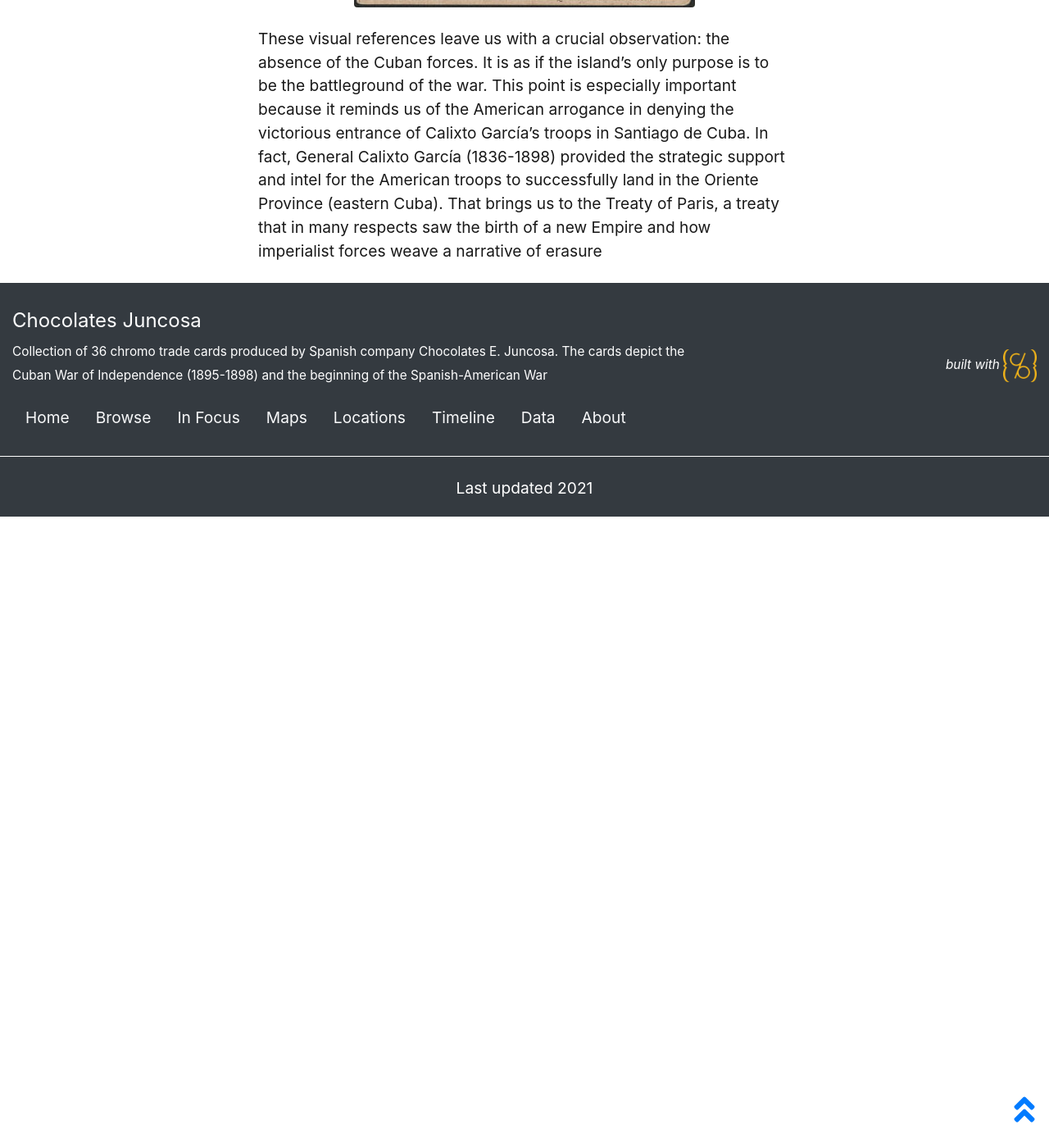
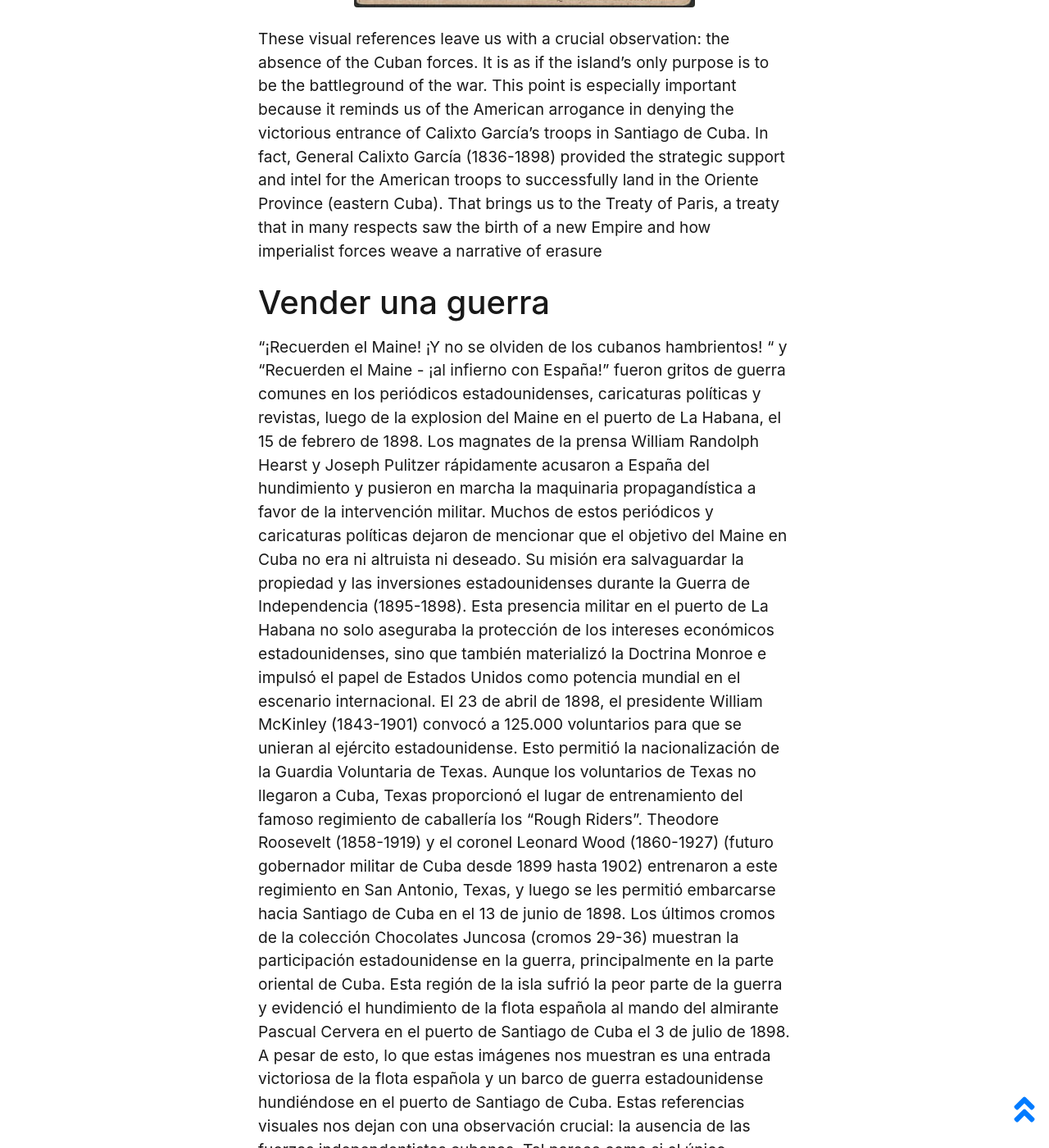
Before and after one commit to Rodpinar/Unexpected-Collections, a Jekyll site: the page built from pages/selling-a-war.md, in a window 1280 px wide and 1400 px high, scrolled down 2038 px. Shown: the whole window at 82% size. Built offline with Jekyll 4.4.1, drawn with Linux system fonts in a browser that asks for light colours; before the commit the page ends 2668 px from its top, so only the background shows below that; some of the changed text lies outside the part shown.

Commit message:
Update selling-a-war.md

```diff
--- a/pages/selling-a-war.md
+++ b/pages/selling-a-war.md
@@ -12,3 +12,9 @@ On April 23rd,1898 President William McKinley (1843-1901) issued a call for 125,
 The last trade cards in the Chocolates Juncosa collection (chromos 29-36) depict the American involvement in the war, mainly in the eastern part of Cuba. This part of the island endured the brunt of the war and saw the sinking of the Spanish fleet in Santiago de Cuba’s harbor on July 3rd, 1898. However, these images present an undisputed version of the Spanish fleet and a sinking American ship in Santiago’s harbor.
 {% include feature/image.html objectid="juncosa_033a" width="50" caption=false %}
 These visual references leave us with a crucial observation: the absence of the Cuban forces. It is as if the island’s only purpose is to be the battleground of the war. This point is especially important because it reminds us of the American arrogance in denying the victorious entrance of Calixto García’s troops in Santiago de Cuba. In fact, General Calixto García (1836-1898) provided the strategic support and intel for the American troops to successfully land in the Oriente Province (eastern Cuba). That brings us to the Treaty of Paris, a treaty that in many respects saw the birth of a new Empire and how imperialist forces weave a narrative of erasure
+
+# Vender una guerra
+“¡Recuerden el Maine! ¡Y no se olviden de los cubanos hambrientos! " y "Recuerden el Maine - ¡al infierno con España!" fueron gritos de guerra comunes en los periódicos estadounidenses, caricaturas políticas y revistas, luego de la explosion del Maine en el puerto de La Habana, el 15 de febrero de 1898. Los magnates de la prensa William Randolph Hearst y Joseph Pulitzer rápidamente acusaron a España del hundimiento y pusieron en marcha la maquinaria propagandística a favor de la intervención militar. Muchos de estos periódicos y caricaturas políticas dejaron de mencionar  que el objetivo del Maine en Cuba no era ni altruista ni deseado. Su misión era salvaguardar la propiedad y las inversiones estadounidenses durante la Guerra de Independencia (1895-1898). Esta presencia militar en el puerto de La Habana no solo aseguraba la protección de los intereses económicos estadounidenses, sino que también materializó la Doctrina Monroe e impulsó el papel de Estados Unidos como potencia mundial en el escenario internacional.
+El 23 de abril de 1898, el presidente William McKinley (1843-1901) convocó a 125.000 voluntarios para que se unieran al ejército estadounidense. Esto permitió la nacionalización de la Guardia Voluntaria de Texas. Aunque los voluntarios de Texas no llegaron a Cuba, Texas proporcionó el lugar de entrenamiento del famoso regimiento de caballería los “Rough Riders”. Theodore Roosevelt (1858-1919) y el coronel Leonard Wood (1860-1927) (futuro gobernador militar de Cuba desde 1899 hasta 1902) entrenaron a este regimiento en San Antonio, Texas, y luego se les permitió embarcarse hacia Santiago de Cuba en el 13 de junio de 1898.
+Los últimos cromos de la colección Chocolates Juncosa (cromos 29-36) muestran la participación estadounidense en la guerra, principalmente en la parte oriental de Cuba. Esta región de la isla sufrió la peor parte de la guerra y evidenció el hundimiento de la flota española al mando del almirante Pascual Cervera en el puerto de Santiago de Cuba el 3 de julio de 1898. A pesar de esto, lo que estas imágenes nos muestran es una entrada victoriosa de la flota española y un barco de guerra estadounidense hundiéndose en el puerto de Santiago de Cuba.
+Estas referencias visuales nos dejan con una observación crucial: la ausencia de las fuerzas independentistas cubanas. Tal parece como si el único propósito de la isla era ser el campo de batalla de la guerra. Este ausencia también nos recuerda la arrogancia estadounidense al negarle la entrada victoriosa a las tropas de Calixto García (1836-1898) en Santiago de Cuba. El general Calixto García fue una figura esencial, que le proporcionó el apoyo estratégico y la inteligencia a las tropas estadounidenses para que desembarcaran con éxito en la antigua provincia de Oriente. Por último, llegamos al Tratado de París, un tratado que en muchos aspectos vio el nacimiento de un nuevo Imperio y el despliegue de las fuerzas imperialistas para crear una narrativa de silenciamiento histórico.
```
